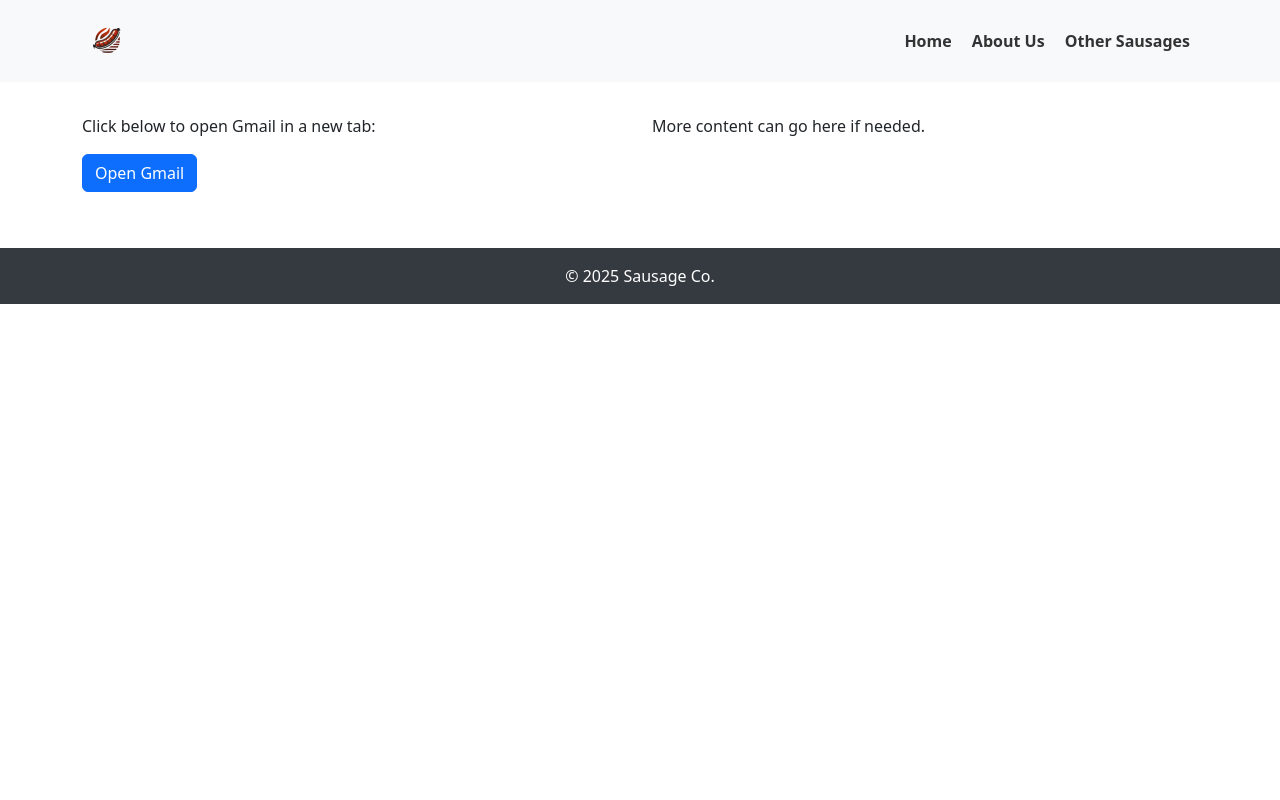
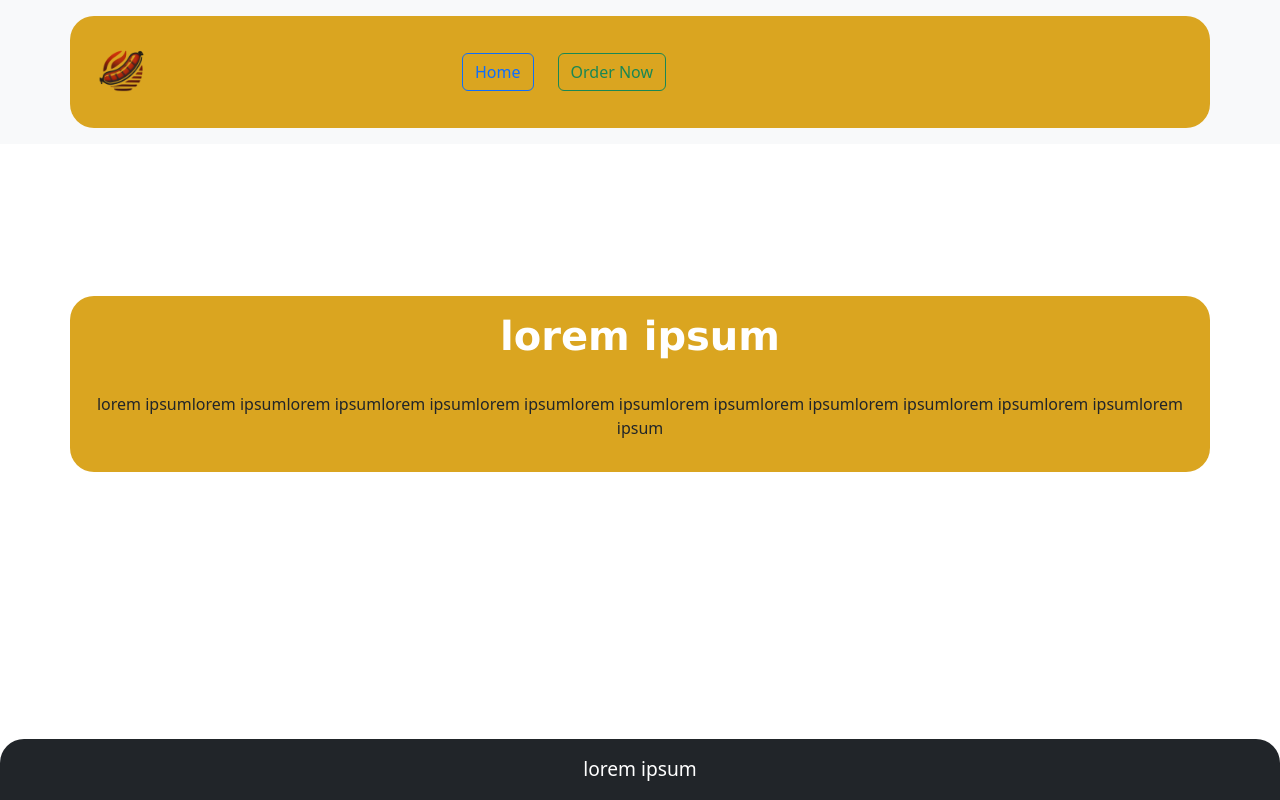
Before and after one commit to UnclWolf/website-school-2025, a website: page order.html in a window 1280 px wide. Drawn offline with nearby package versions, Linux system fonts and the light colour scheme.

Commit message:
Add files via upload

```diff
--- a/order.html
+++ b/order.html
@@ -1,14 +1,12 @@
 <!DOCTYPE html>
 <html lang="en">
   <head>
-    <!-- Meta tags and title -->
     <meta charset="UTF-8" />
     <meta name="viewport" content="width=device-width, initial-scale=1.0" />
-    <title>Order Page</title>
 
     <!-- Stylesheets -->
+    <link rel="stylesheet" href="style.css" />
     <link rel="stylesheet" href="node_modules/bootstrap/dist/css/bootstrap.min.css" />
-    <link rel="stylesheet" href="style.css" />
 
     <!-- Scripts -->
     <script defer src="main.js"></script>
@@ -16,33 +14,41 @@
 
   <body>
     <!-- Navigation -->
-    <nav class="navbar-custom">
-      <div class="container-md d-flex justify-content-between align-items-center">
-        <img src="images/logo_sausage.png" alt="logo" class="logo" />
-        <div class="links">
-          <a href="index.html">Home</a>
-          <a href="about.html">About Us</a>
-          <a href="other.html">Other Sausages</a>
+    <nav class="bg-light py-3">
+      <div class="container">
+        <div class="row align-items-center">
+          <!-- Logo -->
+          <div class="col-md-4 text-center text-md-start">
+            <img src="images/logo_sausage.png" alt="logo" class="img-fluid"/>
+          </div>
+          <!-- Left-aligned Buttons -->
+          <div class="col-md-8 text-md-start">
+            <div class="d-flex justify-content-start gap-3">
+              <a href="index.html" class="btn btn-outline-primary">Home</a>
+              <a href="order.html" class="btn btn-outline-success">Order Now</a>
+            </div>
+          </div>
         </div>
       </div>
     </nav>
 
-    <!-- Main content section -->
-    <section class="container my-4">
-      <div class="row">
-        <div class="col-md-6 mb-4">
-          <p>Click below to open Gmail in a new tab:</p>
-          <button class="btn btn-primary" onclick="window.open('https://mail.google.com/', '_blank')">
-            Open Gmail
-          </button>
-        </div>
-        <div class="col-md-6 mb-4">
-          <p>More content can go here if needed.</p>
-        </div>
+    <!-- Main Content -->
+    <section class="main-section">
+      <div class="container text-center">
+        <h1 class="about">lorem ipsum</h1> <!-- add information about the sausage-->
+        <p class="info">
+          lorem ipsumlorem ipsumlorem ipsumlorem ipsumlorem ipsumlorem ipsumlorem ipsumlorem ipsumlorem ipsumlorem ipsumlorem ipsumlorem ipsum
+        </p>
       </div>
     </section>
 
     <!-- Footer -->
-    <footer class="footer-custom">
-      <p>© 2025 Sausage Co.</p
-    </footer
+    <footer class="bg-dark text-white text-center py-3 footer">
+      <p class="mb-0"> lorem ipsum</p>
+    </footer>
+
+    <!-- Bootstrap Scripts -->
+    <script src="node_modules/bootstrap/dist/js/bootstrap.bundle.js"></script>
+    <script src="node_modules/@popperjs/core/dist/umd/popper.min.js"></script>
+  </body>
+</html>
--- a/style.css
+++ b/style.css
@@ -1,38 +1,62 @@
-/* style.css */
-
-/* Logo */
-.logo {
-  height: 50px;
+/* Global Layout */
+body {
+  background-color: black;
+  color: white;
+  margin: 0;
+  padding-bottom: 100px;
 }
 
-/* Navigation bar */
-.navbar-custom {
-  background-color: #f8f9fa;
-  padding: 1rem 0;
+/* Container */
+.container {
+  background-color: #daa520;
+  border-radius: 1.5rem;
+  padding: 1rem;
+}
+
+/* Logo Styling */
+.img-fluid {
+  max-height: 80px;
+  object-fit: contain;
+}
+
+/* Navigation Buttons */
+nav .btn {
+  margin-right: 0.5rem;
+}
+
+/* Buttons hover effect */
+nav .btn:hover {
+  text-decoration: underline;
+}
+
+/* Main content section centering */
+.main-section {
+  display: flex;
+  justify-content: center;
+  align-items: center;
+  min-height: 60vh;
+  padding: 2rem;
+}
+
+/* About text styling */
+.about {
+  font-family: 'Lucida Sans', Geneva, Verdana, sans-serif;
+  font-weight: bold;
+  font-size: 2.5rem;
+  color: #fff;
   margin-bottom: 2rem;
 }
 
-/* Links */
-.links a {
-  text-decoration: none;
-  color: #333;
-  font-weight: bold;
-  margin: 0 0.5rem;
+/* Footer */
+.footer {
+  background-color: #daa520;
+  color: #000;
+  border-radius: 1.5rem 1.5rem 0 0;
+  text-align: center;
+  font-size: 1.2rem;
+  padding: 1rem;
+  position: fixed;
+  bottom: 0;
+  width: 100%;
+  z-index: 100;
 }
-
-.links a:hover {
-  color: #007bff;
-}
-
-/* Footer */
-.footer-custom {
-  background-color: #343a40;
-  color: white;
-  text-align: center;
-  padding: 1rem 0;
-  margin-top: 2rem;
-}
-
-.footer-custom p {
-  margin: 0;
-}
```
Also changed, not shown: about.html (+25 -22 lines), index.html (+30 -27 lines).
